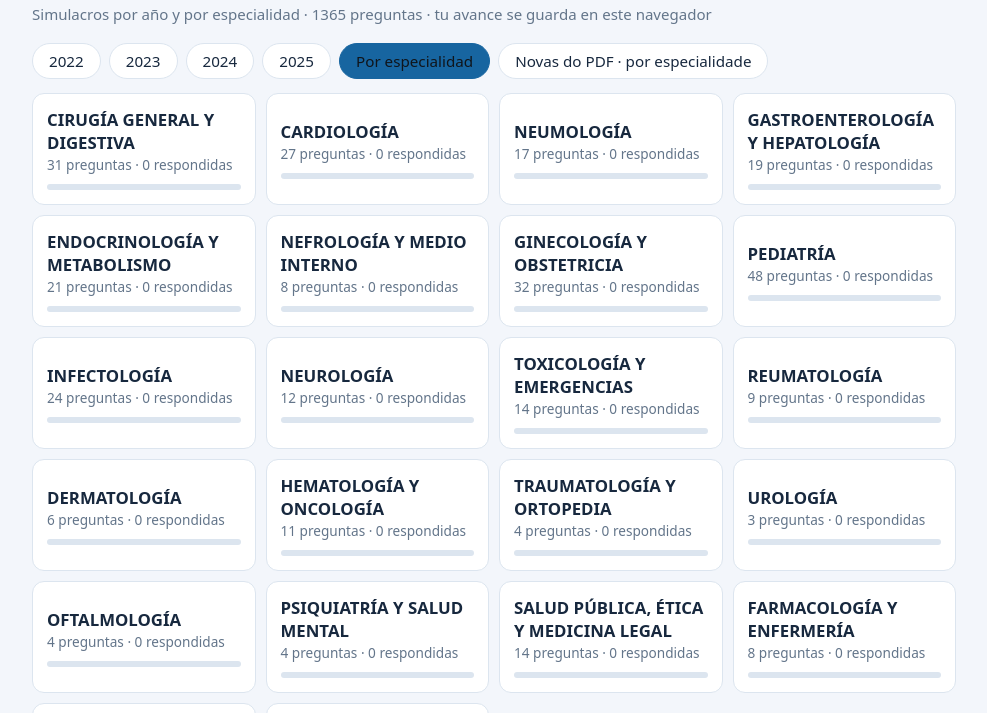
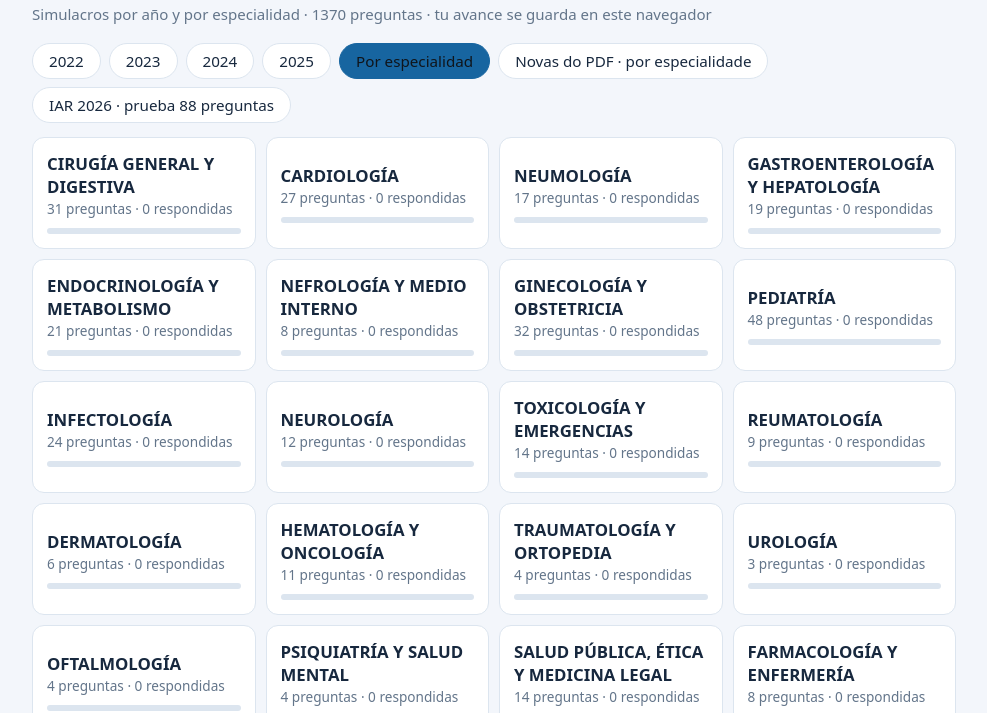
Before and after one commit to joaotonin95/SIMULACRO-CHOICE-ECOE, a plain HTML site: page index.html in a window 1280 px wide. Shown: the part 77-790 px from the top of the page, without its empty margins (146-1133 px from the left). Drawn offline with Linux system fonts and the light colour scheme.

Commit message:
Ativar no simulador o primeiro lote revisado da prova IAR 2026

```diff
--- a/index.html
+++ b/index.html
@@ -91,4 +91,5 @@ button:focus-visible{outline:3px solid var(--acc);outline-offset:3px}
 <script src="novas_pdf_lote4.js"></script>
 <script src="novas_pdf_validadas.js"></script>
 <script src="validacion_pdf_2026.js"></script>
+<script src="iar_2026_nuevas.js"></script>
 <script src="app.js"></script></body></html>
```
